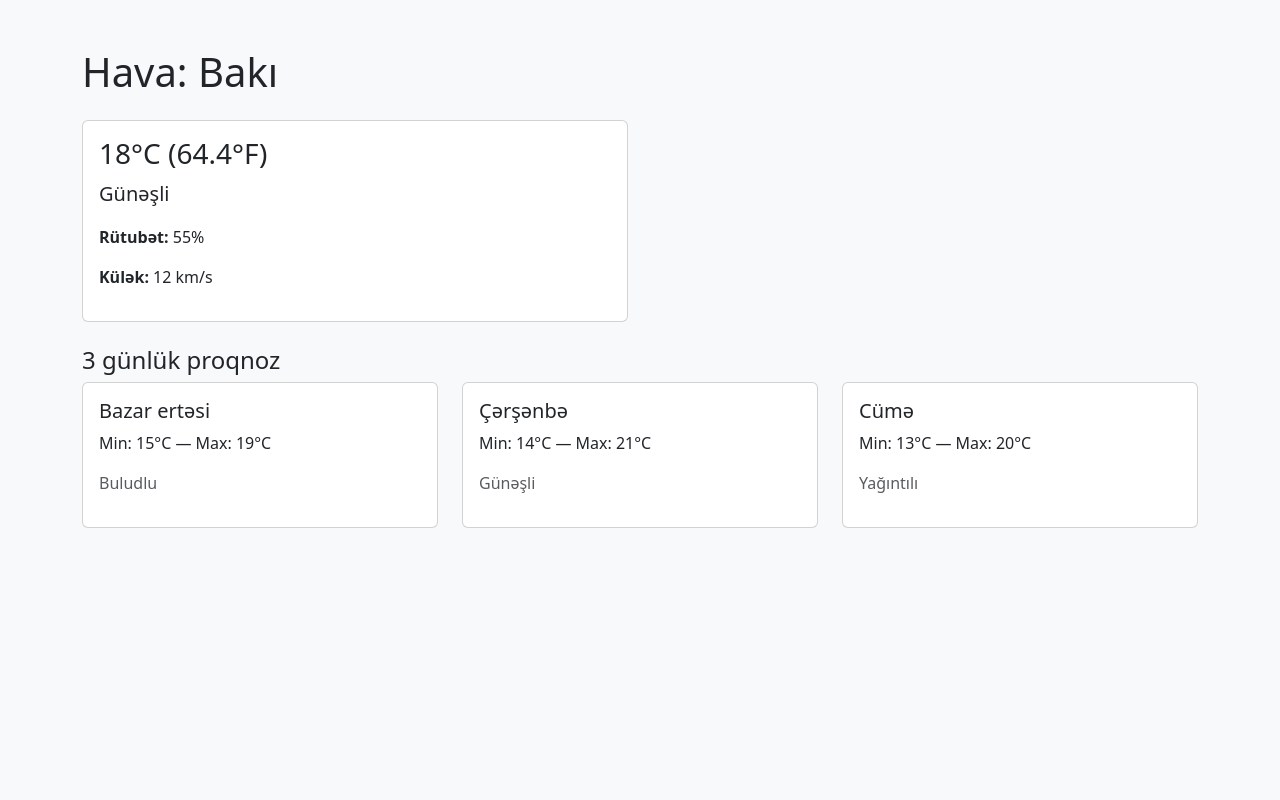
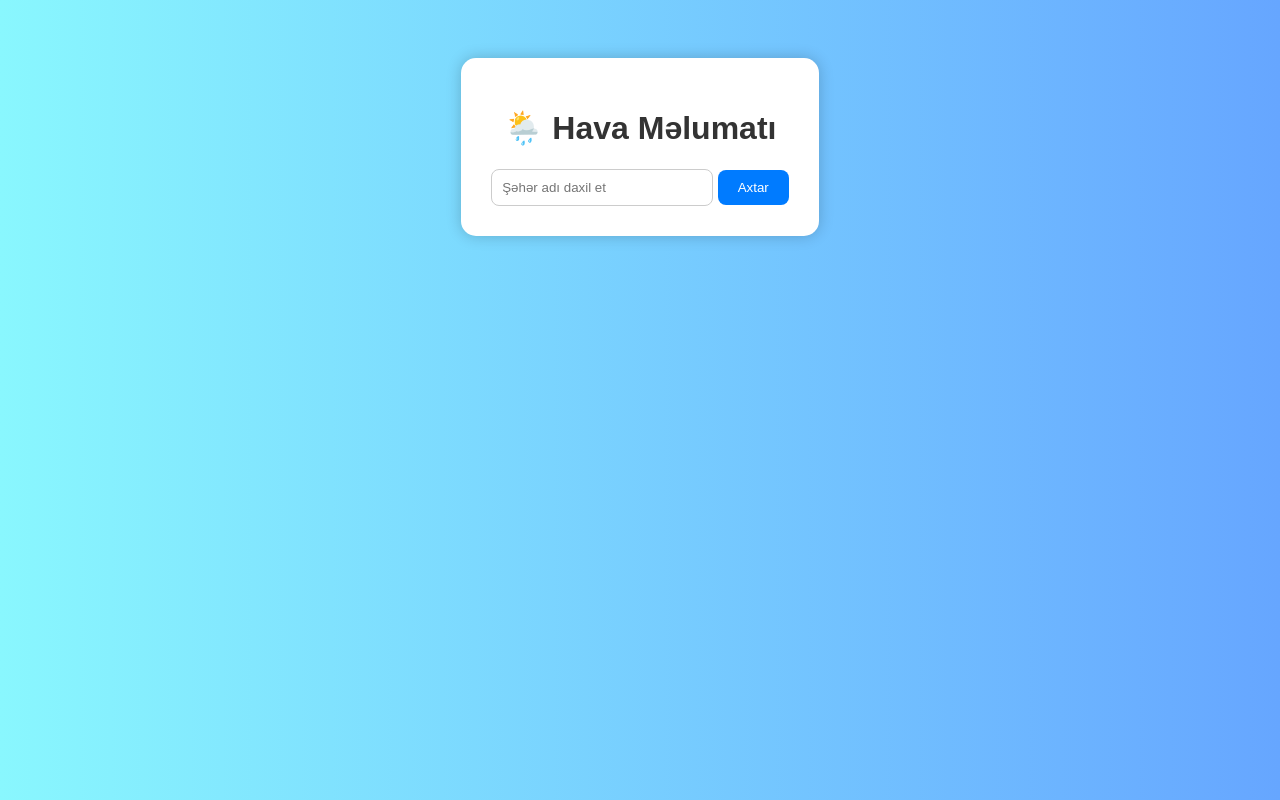
Before and after one commit to Flatrat3/Django-Project, a Django app: page /weather/ in a window 1280 px wide. Run offline with Django 5.2, Linux system fonts and the light colour scheme.

Commit message:
Weather app created

```diff
--- /dev/null
+++ b/myproject/blog/static/blog/weather.css
@@ -0,0 +1,39 @@
+body {
+    font-family: Arial, sans-serif;
+    background: linear-gradient(to right, #89f7fe, #66a6ff);
+    text-align: center;
+    padding: 50px;
+    color: #333;
+}
+
+.container {
+    background-color: #fff;
+    border-radius: 15px;
+    padding: 30px;
+    display: inline-block;
+    box-shadow: 0 0 15px rgba(0,0,0,0.2);
+}
+
+input {
+    padding: 10px;
+    border-radius: 8px;
+    border: 1px solid #ccc;
+    width: 200px;
+}
+
+button {
+    padding: 10px 20px;
+    border: none;
+    background: #007bff;
+    color: white;
+    border-radius: 8px;
+    cursor: pointer;
+}
+
+button:hover {
+    background: #0056b3;
+}
+
+.result img {
+    width: 100px;
+}
--- a/myproject/blog/templates/blog/weather.html
+++ b/myproject/blog/templates/blog/weather.html
@@ -1,53 +1,33 @@
-<!DOCTYPE html>
-<html lang="en">
-<head>
-    <meta charset="UTF-8">
-    <title>Title</title>
-</head>
-<body>
+{% load static %}
 <!DOCTYPE html>
 <html lang="az">
 <head>
     <meta charset="UTF-8">
-    <title>Weather — {{ weather.city }}</title>
-    <link href="https://cdn.jsdelivr.net/npm/bootstrap@5.3.2/dist/css/bootstrap.min.css" rel="stylesheet">
+    <title>Hava Məlumatı</title>
+    <link rel="stylesheet" href="{% static 'blog/weather.css' %}">
 </head>
-<body class="bg-light">
-  <div class="container py-5">
-    <h1 class="mb-4">Hava: {{ weather.city }}</h1>
+<body>
+<div class="container">
+    <h1>🌦️ Hava Məlumatı</h1>
+    <form method="POST">
+        {% csrf_token %}
+        <input type="text" name="city" placeholder="Şəhər adı daxil et" required>
+        <button type="submit">Axtar</button>
+    </form>
 
-    <div class="row mb-4">
-      <div class="col-md-6">
-        <div class="card p-3">
-          <h3>{{ weather.temperature_c }}°C ({{ weather.temperature_f }}°F)</h3>
-          <p class="lead">{{ weather.description }}</p>
-          <p><strong>Rütubət:</strong> {{ weather.humidity }}%</p>
-          <p><strong>Külək:</strong> {{ weather.wind_kph }} km/s</p>
-        </div>
-      </div>
-    </div>
-
-    <h4>3 günlük proqnoz</h4>
-    <div class="row">
-      {% for day in weather.forecast %}
-        <div class="col-md-4">
-          <div class="card mb-3">
-            <div class="card-body">
-              <h5 class="card-title">{{ day.day }}</h5>
-              <p class="card-text">Min: {{ day.min }}°C — Max: {{ day.max }}°C</p>
-              <p class="text-muted">{{ day.desc }}</p>
-            </div>
-          </div>
-        </div>
-      {% empty %}
-        <p class="text-muted">Proqnoz yoxdur.</p>
-      {% endfor %}
-    </div>
-  </div>
-
-  <script src="https://cdn.jsdelivr.net/npm/bootstrap@5.3.2/dist/js/bootstrap.bundle.min.js"></script>
+    {% if weather_data %}
+        {% if weather_data.error %}
+            <p style="color:red;">{{ weather_data.error }}</p>
+        {% else %}
+            <div class="result">
+                    <h2>{{ weather_data.city }}</h2>
+                    <p>🌡️ Temperatur: {{ weather_data.temperature }}°C</p>
+                    <p>💨 Təzyiq: {{ weather_data.pressure }}</p>
+                    <p>☁️ {{ weather_data.description|capfirst }}</p>
+                    <img src="http://openweathermap.org/img/wn/{{ weather_data.icon }}@2x.png" alt="Weather Icon">
+                </div>
+        {% endif %}
+    {% endif %}
+</div>
 </body>
 </html>
-
-</body>
-</html>
--- a/myproject/blog/views.py
+++ b/myproject/blog/views.py
@@ -1,5 +1,7 @@
+import requests
 from django.shortcuts import render
 from .models import Post
+import json
 
 
 def home(request):
@@ -8,17 +10,39 @@ def home(request):
 
 
 def weather_view(request):
-    weather_data = {
-        'city': 'Bakı',
-        'temperature_c': 18,
-        'temperature_f': 64.4,
-        'description': 'Günəşli',
-        'humidity': 55,
-        'wind_kph': 12,
-        'forecast': [
-            {'day': 'Bazar ertəsi', 'min': 15, 'max': 19, 'desc': 'Buludlu'},
-            {'day': 'Çərşənbə', 'min': 14, 'max': 21, 'desc': 'Günəşli'},
-            {'day': 'Cümə', 'min': 13, 'max': 20, 'desc': 'Yağıntılı'},
-        ]
-    }
-    return render (request, 'blog/weather.html', {'weather': weather_data})
+    # weather_data = {
+    #     'city': 'Bakı',
+    #     'temperature_c': 18,
+    #     'temperature_f': 64.4,
+    #     'description': 'Günəşli',
+    #     'humidity': 55,
+    #     'wind_kph': 12,
+    #     'forecast': [
+    #         {'day': 'Bazar ertəsi', 'min': 15, 'max': 19, 'desc': 'Buludlu'},
+    #         {'day': 'Çərşənbə', 'min': 14, 'max': 21, 'desc': 'Günəşli'},
+    #         {'day': 'Cümə', 'min': 13, 'max': 20, 'desc': 'Yağıntılı'},
+    #     ]
+    # }
+    weather_data = None
+
+    if request.method == "POST":
+        city = request.POST.get('city')
+        api_key = '05fd7f153cacf4e2711f7321f57b8860'
+        url = f"http://api.openweathermap.org/data/2.5/weather?q={city}&appid={api_key}&units=metric&lang=az"
+
+        response = requests.get(url)
+        data = response.json()
+
+        if response.status_code == 200:
+            weather_data = {
+                'city': data['name'],
+                'temperature': data['main']['temp'],
+                'pressure': data['main']['pressure'],
+                'description': data['weather'][0]['description'],
+                'icon': data['weather'][0]['icon'],
+            }
+        else:
+            weather_data = {'error': 'Şəhər tapılmadı. Zəhmət olmasa düzgün ad daxil edin.'}
+
+
+    return render(request, 'blog/weather.html', {'weather_data': weather_data})
--- a/myproject/myproject/settings.py
+++ b/myproject/myproject/settings.py
@@ -115,7 +115,7 @@ USE_TZ = True
 # Static files (CSS, JavaScript, Images)
 # https://docs.djangoproject.com/en/5.2/howto/static-files/
 
-STATIC_URL = 'static/'
+STATIC_URL = '/static/'
 
 # Default primary key field type
 # https://docs.djangoproject.com/en/5.2/ref/settings/#default-auto-field
```
